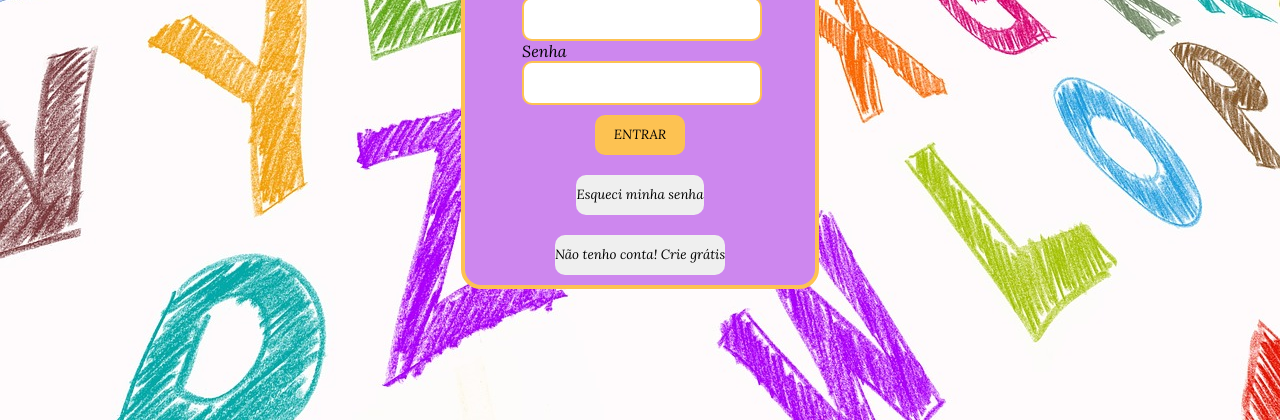
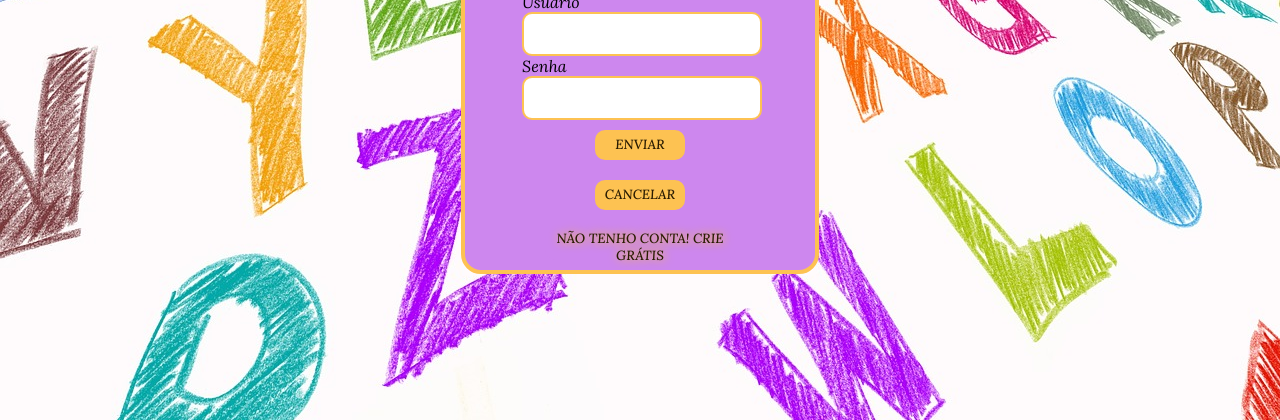
Before and after one commit to mariaccarolina/Formul-rio-Gamer, a plain HTML site: page index.html in a window 1280 px wide. Shown: the part 380-800 px from the top of the page. Drawn offline with Linux system fonts and the light colour scheme.

Commit message:
Atualizações

```diff
--- a/index.html
+++ b/index.html
@@ -25,9 +25,9 @@
                 <input class="login-input" type="password">
             </form>
 
-            <button class="form-button bt-entrar">ENTRAR</button>
-            <button class="form-button esqueci-senha">Esqueci minha senha</button>
-            <button class="form-button crie-conta">Não tenho conta! Crie grátis</button>
+            <button class="form-button bt-enviar">ENVIAR</button>
+            <button class="form-button bt-cancelar">CANCELAR</button>
+            <button class="form-button bt-crie-conta">Não tenho conta! Crie grátis</button>
         </div>
     </main>
 </body>
--- a/style.css
+++ b/style.css
@@ -60,10 +60,20 @@ height: 100vh;
     height: 40px;
     border: none;
     border-radius: 10px;
-
+    cursor: pointer;
+    font-weight: 500
 }
-.bt-entrar{
+.bt-enviar, .bt-cancelar{
     background-color: #FDC252;
-    height: 40px;
+    color: #2a1c02;
+    height: 30px;
     width: 90px;
 }
+.bt-crie-conta{
+    height: 30px;
+    width: 190px;
+    color: #2a1c02;
+    text-shadow: rgb(247, 200, 11) 1px 0 10px;
+    background-color: #cd87ee;
+    text-transform: uppercase;
+}
```
